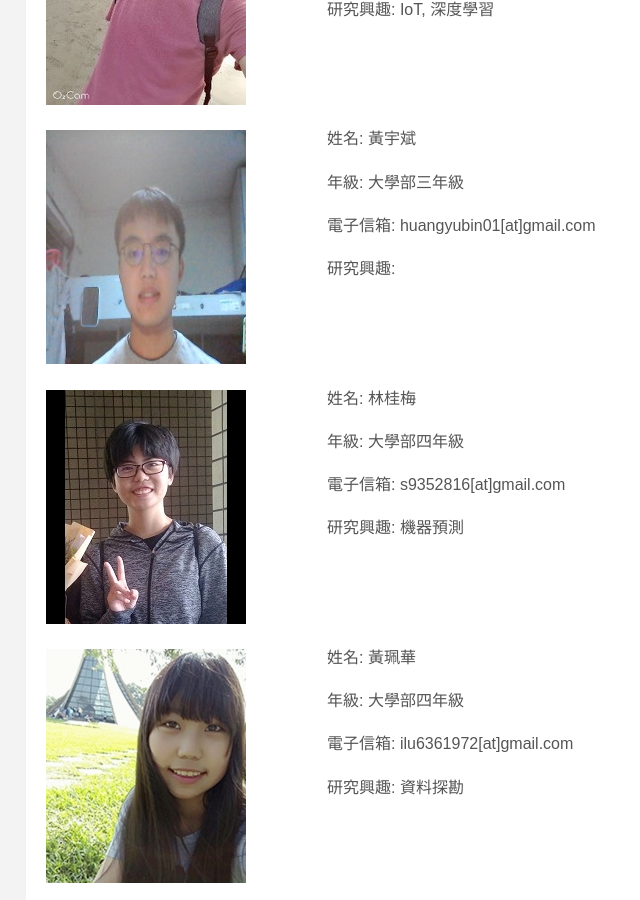
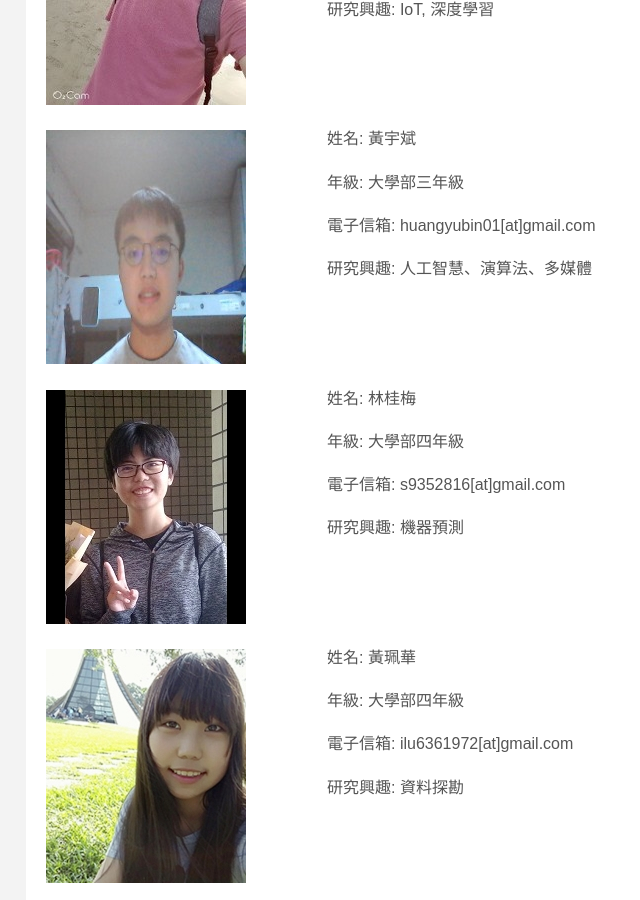
Before and after one commit to ncyu-deep/myblog, a Jekyll site: the page built from lab.md, in a window 1280 px wide and 900 px high, scrolled down 1226 px. Shown: the whole window, without its empty margins (134-774 px from the left). Built offline with Jekyll 4.4.1, drawn with Linux system fonts in a browser that asks for light colours; some web fonts are replaced.

Commit message:
Revise lab.md

```diff
--- a/lab.md
+++ b/lab.md
@@ -77,7 +77,7 @@ title: My lab
 
 電子信箱: huangyubin01[at]gmail.com
 
-研究興趣:
+研究興趣: 人工智慧、演算法、多媒體
 
 <br/>
 
```
